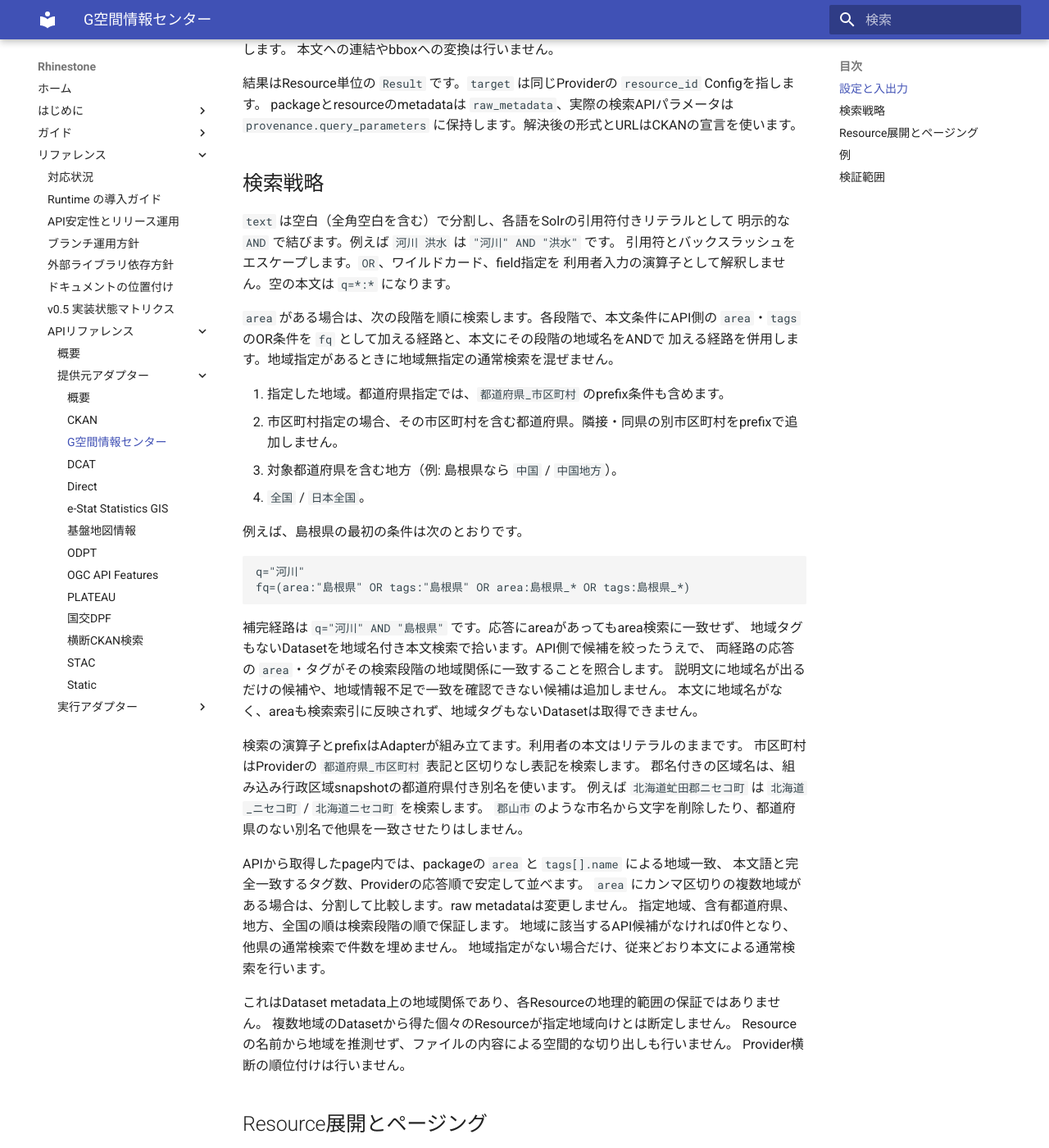
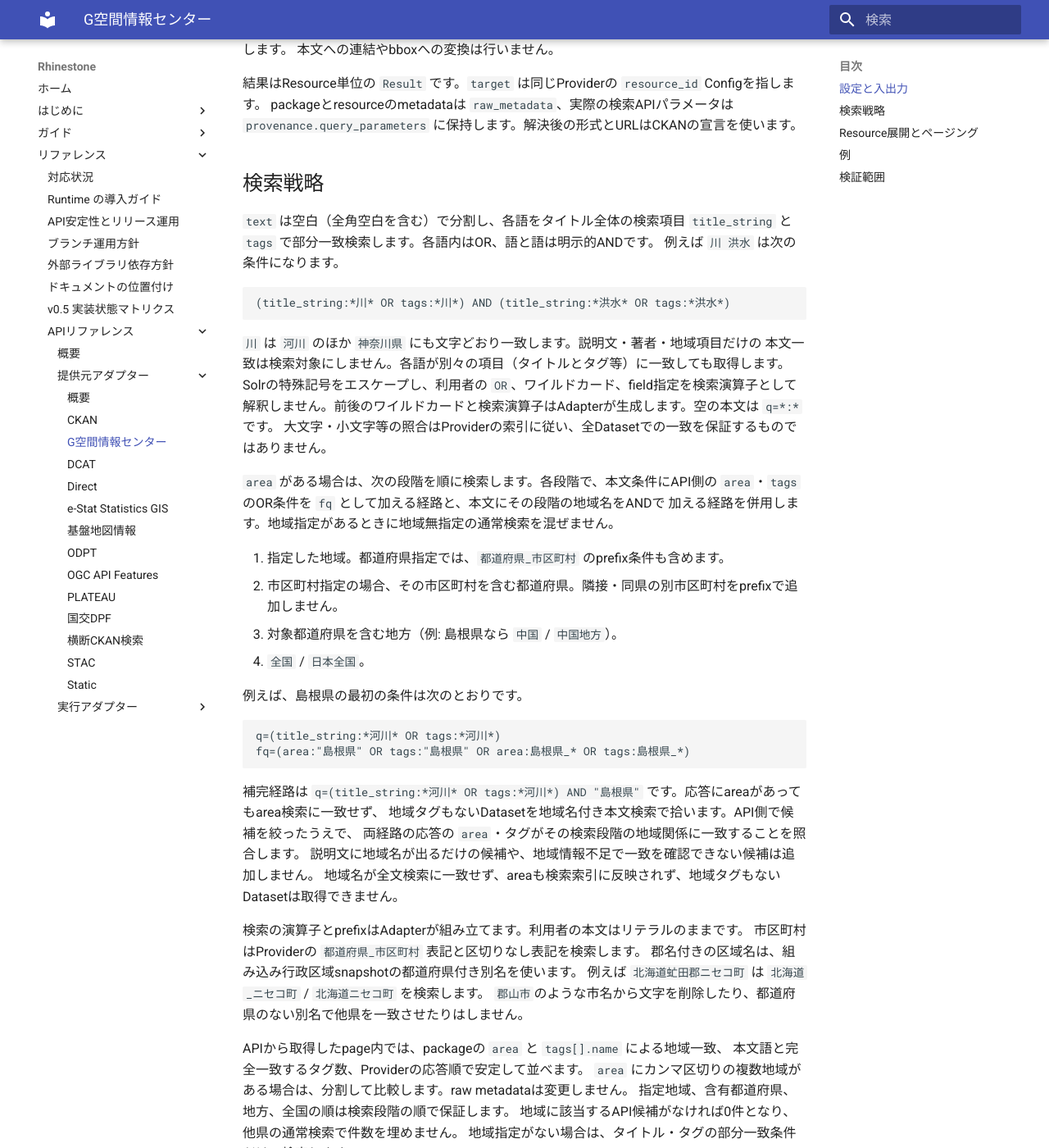
Before and after one commit to u-kitazawa/rhinestone, an MkDocs documentation site: the page built from docs/api/adapters/geospatial-jp.md, in a window 1280 px wide and 1400 px high, scrolled down 511 px. Shown: the whole window at 82% size. Built offline with MkDocs 1.6.1 and Material for MkDocs 9.7.7, drawn with Linux system fonts in a browser that asks for light colours; some of the changed text lies outside the part shown.

Commit message:
fix: search G Spatial titles and tags by literal substring

````diff
--- a/docs/api/adapters/geospatial-jp.md
+++ b/docs/api/adapters/geospatial-jp.md
@@ -23,10 +23,19 @@ packageとresourceのmetadataは `raw_metadata`、実際の検索APIパラメー
 
 ## 検索戦略
 
-`text` は空白（全角空白を含む）で分割し、各語をSolrの引用符付きリテラルとして
-明示的な `AND` で結びます。例えば `河川 洪水` は `"河川" AND "洪水"` です。
-引用符とバックスラッシュをエスケープします。`OR`、ワイルドカード、field指定を
-利用者入力の演算子として解釈しません。空の本文は `q=*:*` になります。
+`text` は空白（全角空白を含む）で分割し、各語をタイトル全体の検索項目
+`title_string` と `tags` で部分一致検索します。各語内はOR、語と語は明示的ANDです。
+例えば `川 洪水` は次の条件になります。
+
+```text
+(title_string:*川* OR tags:*川*) AND (title_string:*洪水* OR tags:*洪水*)
+```
+
+`川` は `河川` のほか `神奈川県` にも文字どおり一致します。説明文・著者・地域項目だけの
+本文一致は検索対象にしません。各語が別々の項目（タイトルとタグ等）に一致しても取得します。
+Solrの特殊記号をエスケープし、利用者の `OR`、ワイルドカード、field指定を検索演算子として
+解釈しません。前後のワイルドカードと検索演算子はAdapterが生成します。空の本文は `q=*:*` です。
+大文字・小文字等の照合はProviderの索引に従い、全Datasetでの一致を保証するものではありません。
 
 `area` がある場合は、次の段階を順に検索します。各段階で、本文条件にAPI側の
 `area`・`tags` のOR条件を `fq` として加える経路と、本文にその段階の地域名をANDで
@@ -40,15 +49,15 @@ packageとresourceのmetadataは `raw_metadata`、実際の検索APIパラメー
 例えば、島根県の最初の条件は次のとおりです。
 
 ```text
-q="河川"
+q=(title_string:*河川* OR tags:*河川*)
 fq=(area:"島根県" OR tags:"島根県" OR area:島根県_* OR tags:島根県_*)
 ```
 
-補完経路は `q="河川" AND "島根県"` です。応答にareaがあってもarea検索に一致せず、
+補完経路は `q=(title_string:*河川* OR tags:*河川*) AND "島根県"` です。応答にareaがあってもarea検索に一致せず、
 地域タグもないDatasetを地域名付き本文検索で拾います。API側で候補を絞ったうえで、
 両経路の応答の `area`・タグがその検索段階の地域関係に一致することを照合します。
 説明文に地域名が出るだけの候補や、地域情報不足で一致を確認できない候補は追加しません。
-本文に地域名がなく、areaも検索索引に反映されず、地域タグもないDatasetは取得できません。
+地域名が全文検索に一致せず、areaも検索索引に反映されず、地域タグもないDatasetは取得できません。
 
 検索の演算子とprefixはAdapterが組み立てます。利用者の本文はリテラルのままです。
 市区町村はProviderの `都道府県_市区町村` 表記と区切りなし表記を検索します。
@@ -61,7 +70,7 @@ APIから取得したpage内では、packageの `area` と `tags[].name` によ
 `area` にカンマ区切りの複数地域がある場合は、分割して比較します。raw metadataは変更しません。
 指定地域、含有都道府県、地方、全国の順は検索段階の順で保証します。
 地域に該当するAPI候補がなければ0件となり、他県の通常検索で件数を埋めません。
-地域指定がない場合だけ、従来どおり本文による通常検索を行います。
+地域指定がない場合は、タイトル・タグの部分一致条件だけで検索します。
 
 これはDataset metadata上の地域関係であり、各Resourceの地理的範囲の保証ではありません。
 複数地域のDatasetから得た個々のResourceが指定地域向けとは断定しません。
@@ -122,3 +131,9 @@ OR式と市区町村prefix検索は[CKAN Action APIのSolr契約](https://docs.c
 に従いますが、G空間の現索引に対する組合せ・prefixの実API検証は未完了です。
 この実装環境からの通信はHTTP 403で、修正後の検索品質をライブ比較できていません。
 合成fixtureとユーザー提供の観測応答の抜粋を区別し、通常CIは外部APIに依存しません。
+
+2026-10-06にユーザー環境で、島根県河川DEMのDataset IDを `fq` に指定し、
+`q=*:*`、`title:*川*`、`title_string:*川*`、`tags:*川*` がいずれも
+`success=true, count=1` と確認されました。`name:shimane*` は0件のため名前検索は採用しません。
+package_showの観測metadataの抜粋をfixture化し、公開APIからの部分一致条件生成とmetadata保持を
+回帰検証しています。OR・ANDの組合せと記号エスケープのライブ検証は未完了です。
````
Also changed, not shown: docs/research/geospatial-search.md (+15 -0 lines), docs/search-capabilities.md (+1 -1 lines), docs/search.md (+2 -2 lines), src/rhinestone/adapters/source/geospatial_jp/README.md (+1 -1 lines), src/rhinestone/adapters/source/geospatial_jp/adapter.py (+11 -1 lines), 5 other files.
